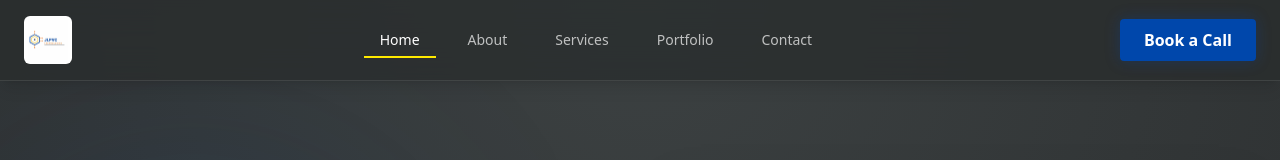
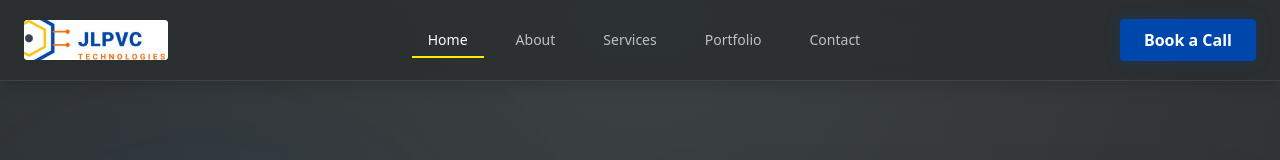
Before and after one commit to yourcoderrguy/jlpvc-technologies, a Next.js app: page / in a window 1280 px wide. Shown: the top 160 px of the page. Built offline with nearby package versions, Linux system fonts and the light colour scheme; grey boxes are pictures that could not be loaded.

Commit message:
navbar and footer updated

```diff
--- a/src/components/Footer.tsx
+++ b/src/components/Footer.tsx
@@ -7,13 +7,17 @@ export default function Footer() {
       <div className="max-w-7xl mx-auto px-6 flex flex-col md:flex-row justify-between items-start md:items-center gap-8">
 
         <div className="flex flex-col items-start">
-          <Link href="/" className="bg-brand-white rounded-md p-1 inline-block mb-4 hover:scale-105 transition-transform">
+          {/* Applied the exact same zooming crop fix here */}
+          <Link
+            href="/"
+            className="bg-brand-white rounded inline-flex items-center justify-center h-12 w-40 mb-4 overflow-hidden hover:scale-105 transition-transform"
+          >
             <Image
               src="/jlpvc.jpg"
               alt="JLPVC Technologies Logo"
-              width={100}
-              height={32}
-              style={{ width: "auto", height: "32px" }}
+              width={200}
+              height={100}
+              className="w-full h-full object-cover scale-[1.4] origin-center"
             />
           </Link>
           <p className="text-brand-white/70 text-sm max-w-xs">
--- a/src/components/Navbar.tsx
+++ b/src/components/Navbar.tsx
@@ -27,15 +27,19 @@ export default function Navbar() {
     >
       <div className="max-w-7xl mx-auto px-6 h-20 flex items-center justify-between">
 
-        {/* Logo with strict aspect ratio styling to clear Next.js warning */}
-        <Link href="/" className="relative z-50 flex items-center bg-brand-white rounded-md p-1 hover:scale-105 transition-transform">
+        {/* Fixed Logo: Strictly sized rectangular container that zooms in to crop the white space */}
+        <Link
+          href="/"
+          className="relative z-50 flex items-center justify-center bg-brand-white rounded flex-shrink-0 h-10 w-36 overflow-hidden hover:scale-105 transition-transform"
+        >
           <Image
             src="/jlpvc.jpg"
             alt="JLPVC Technologies Logo"
-            width={120}
-            height={40}
-            style={{ width: "auto", height: "40px" }}
+            width={200}
+            height={100}
             priority
+            /* scale-[1.4] zooms in. You can change this to 1.3 or 1.5 if you need more/less cropping */
+            className="w-full h-full object-cover scale-[1.4] origin-center"
           />
         </Link>
 
@@ -65,7 +69,7 @@ export default function Navbar() {
           })}
         </div>
 
-        {/* Desktop CTA - Now triggers a phone call */}
+        {/* Desktop CTA */}
         <div className="hidden md:block">
           <a href="tel:+2349166177467" className="bg-brand-blue text-brand-white px-6 py-2.5 rounded font-semibold hover:bg-brand-orange shadow-[0_0_15px_rgba(0,71,171,0.3)] hover:shadow-[0_0_20px_rgba(255,165,0,0.5)] transition-all">
             Book a Call
@@ -95,7 +99,6 @@ export default function Navbar() {
                 </Link>
               ))}
 
-              {/* Mobile CTA - Now triggers a phone call */}
               <div className="pt-4 mt-4 border-t border-brand-white/10">
                 <a
                   href="tel:+2349166177467"
```
